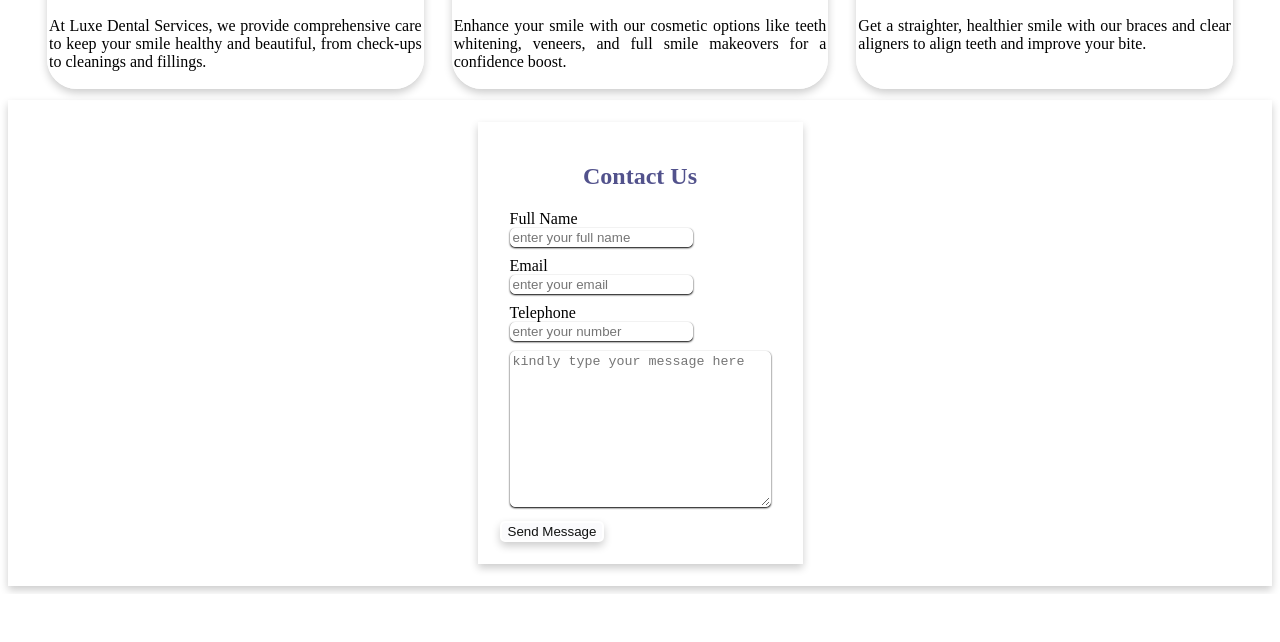
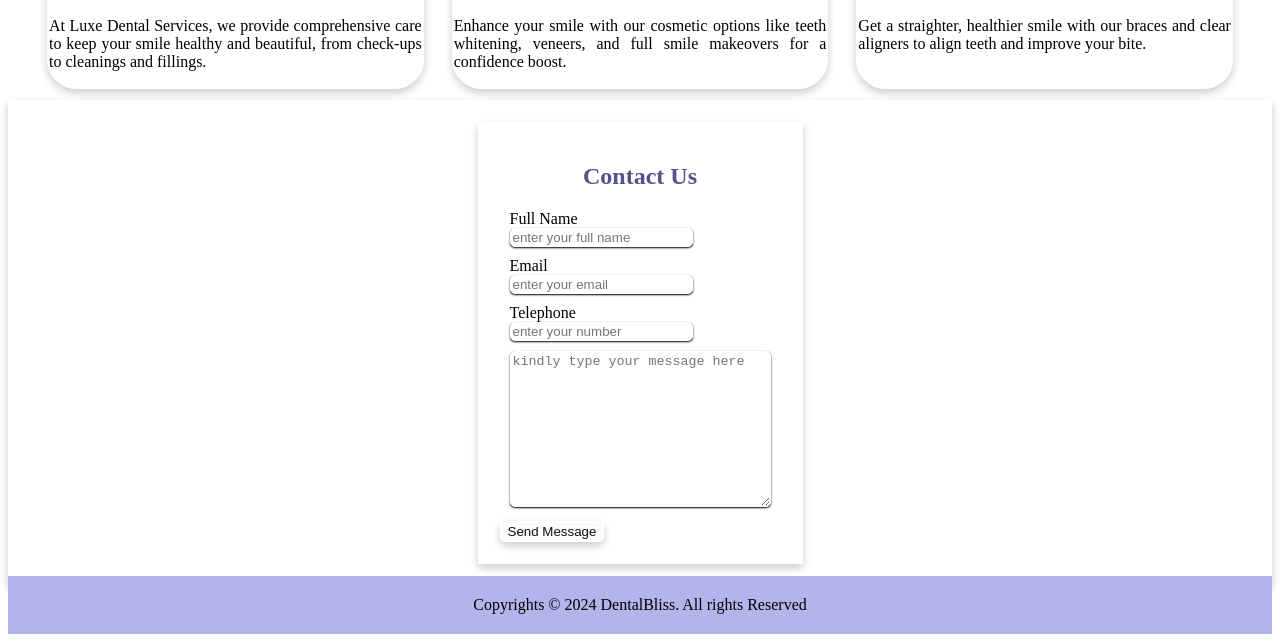
Before and after one commit to Charwekey/T4G-homework4, a plain HTML site: page index.html in a window 1280 px wide. Shown: the part 1258-1900 px from the top of the page. Before the commit the page ends 1852 px from the top, so only its background shows below. Drawn offline with Linux system fonts and the light colour scheme.

Commit message:
Added All Files

```diff
--- a/index.html
+++ b/index.html
@@ -118,7 +118,10 @@
  </div>
 
 
-
+<div class="copyright">
+     <p>Copyrights © 2024 DentalBliss. All rights Reserved
+    </p>
+</div>
 
 
 
--- a/src/style.css
+++ b/src/style.css
@@ -173,3 +173,17 @@ color: rgb(123, 123, 176);
 
     }
                       /* Form ends */
+
+
+   /* copyright Starts */
+    .copyright{
+      background-color: rgb(180, 180, 237);
+      color: black;
+      padding: 4px;
+      margin-top: -10px;
+
+    }
+    .copyright p{
+             text-align: center;
+             font-weight: 500;
+    }
```
